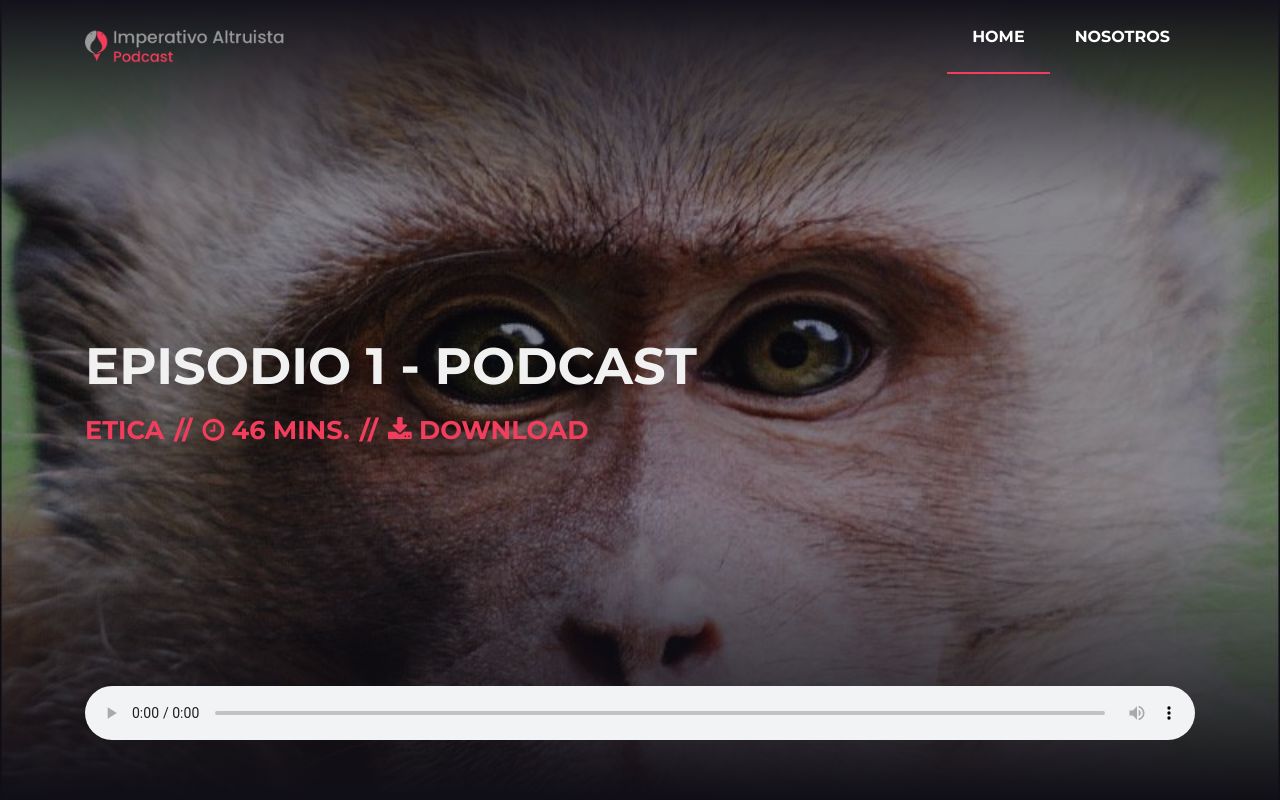
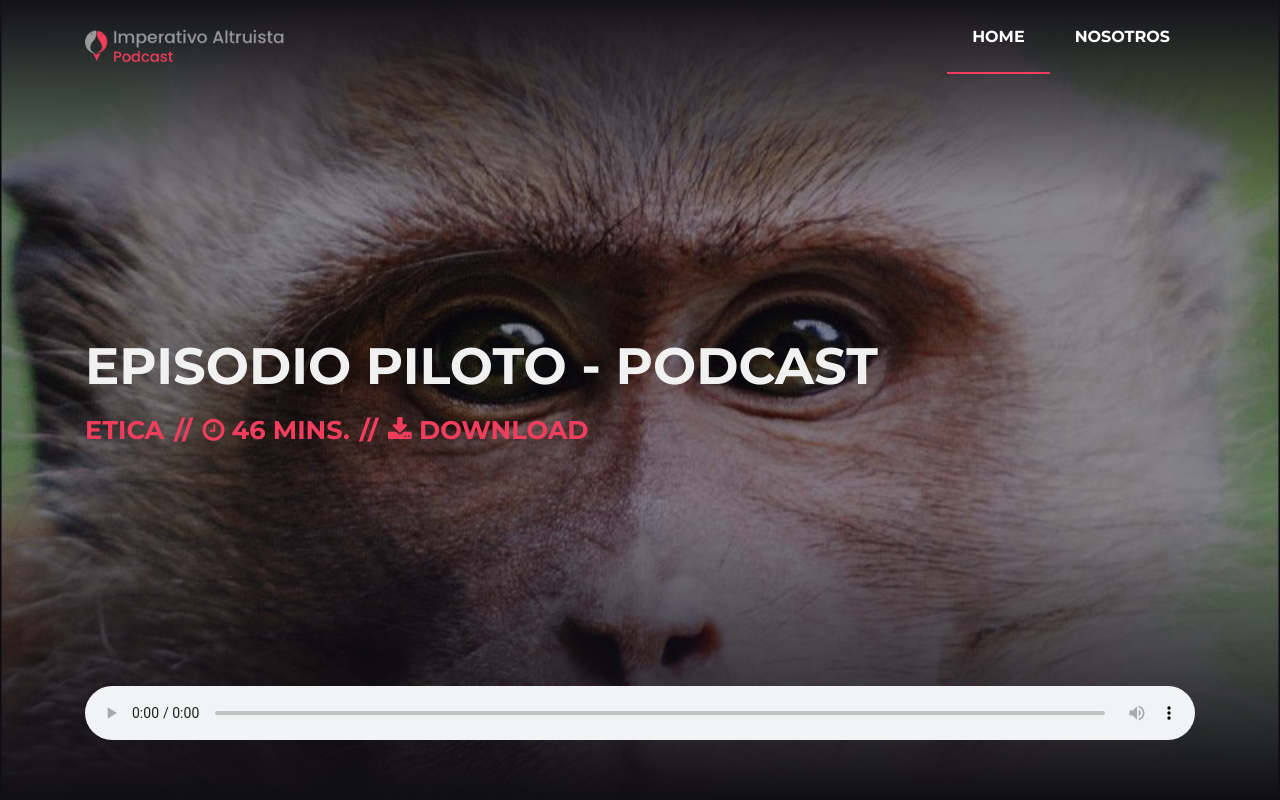
Before and after one commit to Transmigrado/IAPodcast, a React (Create React App) app: page / in a window 1280 px wide. Shown: the top 800 px of the page. Built offline with nearby package versions, Linux system fonts and the light colour scheme.

Commit message:
change text

```diff
--- a/src/Components/Cover/index.js
+++ b/src/Components/Cover/index.js
@@ -11,7 +11,7 @@ const Cover = () => {
 				<div className="container">
 						<div className="podcast-hero-content">
 
-						<h2 className="podcast-hero-title"><a href="podcast.html">EPISODIO 1 - PODCAST</a></h2>
+						<h2 className="podcast-hero-title"><a href="podcast.html">EPISODIO PILOTO - PODCAST</a></h2>
 						<ul className="podcast-hero-meta">
 							<li className="item"><a href="#" className="podcast-hero-tag" rel="tag">Etica</a></li>
 							<li className="item"><i className="fa fa-clock-o"></i> 46 mins.</li>
--- a/src/Components/Main/index.js
+++ b/src/Components/Main/index.js
@@ -7,7 +7,7 @@ const posts = [
 	{
 		description: '¿Qué es lo que realmente importa? Si le preguntamos a 10 personas, probablemente obtendremos 10 respuesta distintas.  Y, aunque todos creemos tener una idea más o menos clara de cómo sería un mundo mejor, probablemente no hemos pensado mucho en los detalles. Esto puede ser un gran problema, sobre todo considerando que cualquier intento de mejorar implicará conflictos entre distintos valores y prioridades, cuya resolución para un lado o para el otro puede llevar a resultados totalmente distintos. Por esto, cabe preguntarse también: ¿qué valores compartimos y cuáles deberíamos priorizar?',
 		duration: '46 min',
-		title: 'Episodio 1 - PodCast',
+		title: 'Episodio Piloto - PodCast',
 		date: 'Abril, 2020'
 	},
 ]
```
Also changed, not shown: 1 other file (tests, documents, lock files or other folders).
